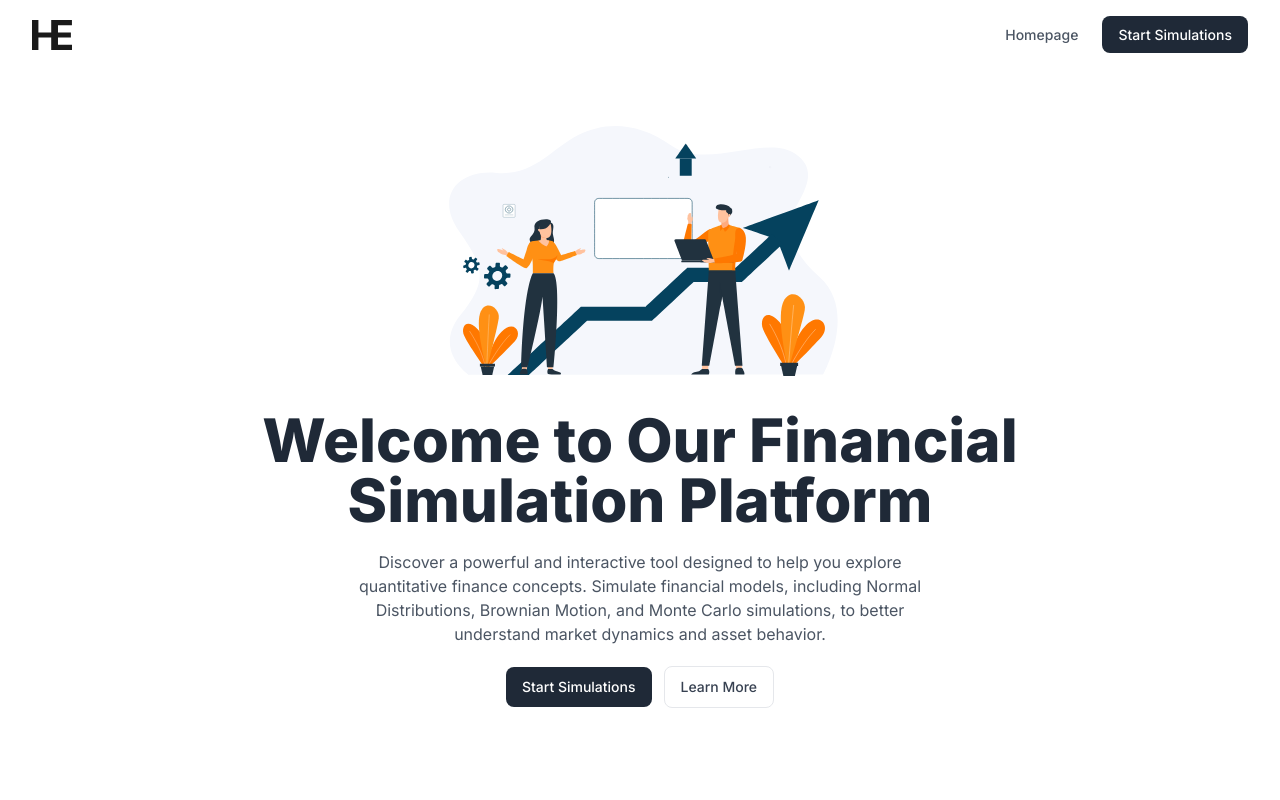
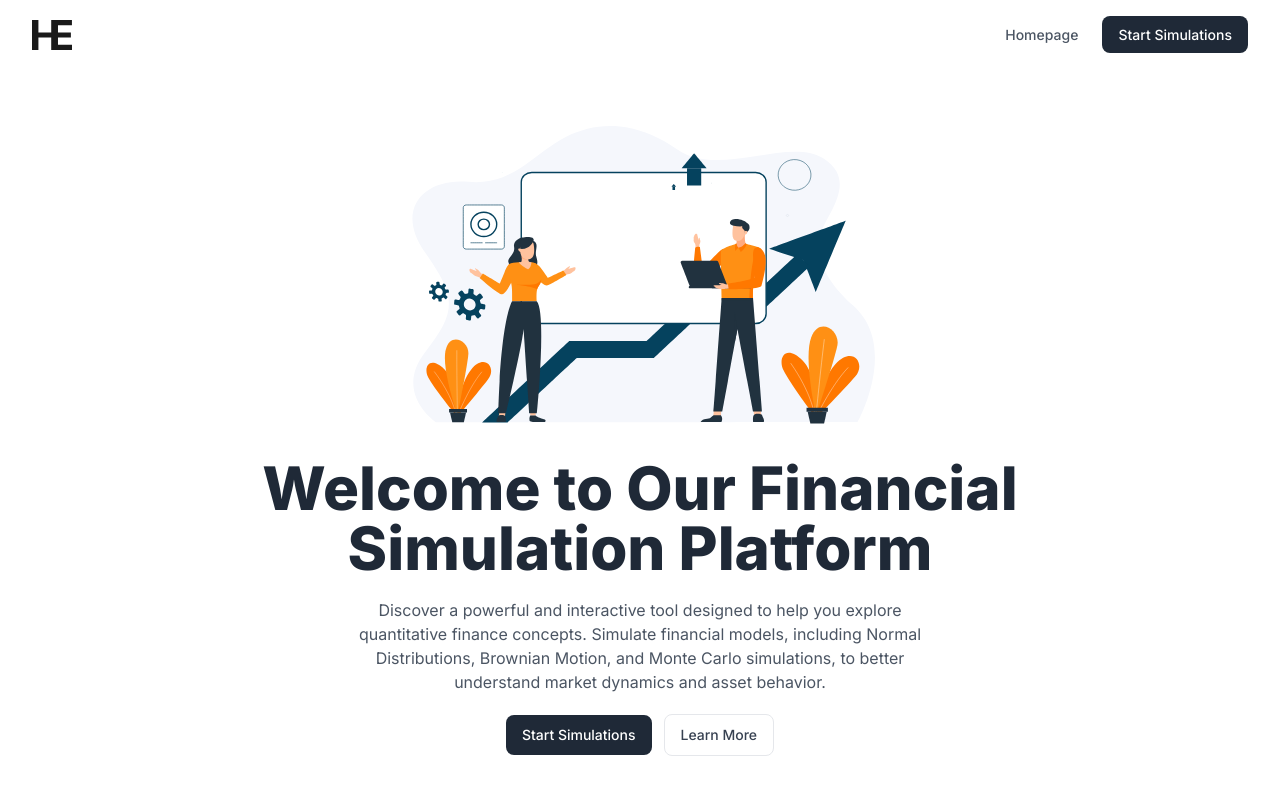
Before and after one commit to hassanelq/simulations-montecarlo, a Next.js app: page / in a window 1280 px wide. Shown: the top 800 px of the page. Built offline with nearby package versions, Linux system fonts and the light colour scheme.

Commit message:
refactor HeroSection and LootieAnimation components; replace dynamic import with static import and update animation library to lottie-react v2.4.1

```diff
--- a/app/Components/HeroSection.jsx
+++ b/app/Components/HeroSection.jsx
@@ -1,11 +1,6 @@
 "use client";
 import NavLink from "./ui/NavLink";
-import dynamic from "next/dynamic";
-
-// Dynamically import LottieAnimation
-const LottieAnimation = dynamic(() => import("./ui/LootieAnimation"), {
-  ssr: false, // Disable SSR
-});
+import LottieAnimation from "./ui/LootieAnimation";
 
 export default function Hero() {
   return (
--- a/app/Components/ui/LootieAnimation.js
+++ b/app/Components/ui/LootieAnimation.js
@@ -1,15 +1,22 @@
+// components/ui/LootieAnimation.js
 "use client";
 
-import React from "react";
-import { Player } from "@lottiefiles/react-lottie-player";
+import { useRef } from "react";
+import Lottie from "lottie-react";
+import animationData from "/public/Animations/Animation1.json";
 
-const LottieAnimation = () => (
-  <Player
-    autoplay
-    loop
-    src="/Animations/Animation1.json"
-    className="w-full max-w-md mx-auto"
-  />
-);
+const LottieAnimation = () => {
+  const lottieRef = useRef();
+
+  return (
+    <Lottie
+      lottieRef={lottieRef}
+      animationData={animationData}
+      loop={true}
+      autoplay={true}
+      style={{ height: 300 }}
+    />
+  );
+};
 
 export default LottieAnimation;
--- a/package.json
+++ b/package.json
@@ -14,7 +14,7 @@
     "cls": "^0.1.5",
     "clsx": "^2.1.1",
     "lodash": "^4.17.21",
-    "lottie-react": "^2.4.0",
+    "lottie-react": "^2.4.1",
     "next": "15.0.2",
     "prop-types": "^15.8.1",
     "react": "^18.2.0",
```
Also changed, not shown: 1 other file (tests, documents, lock files or other folders).
